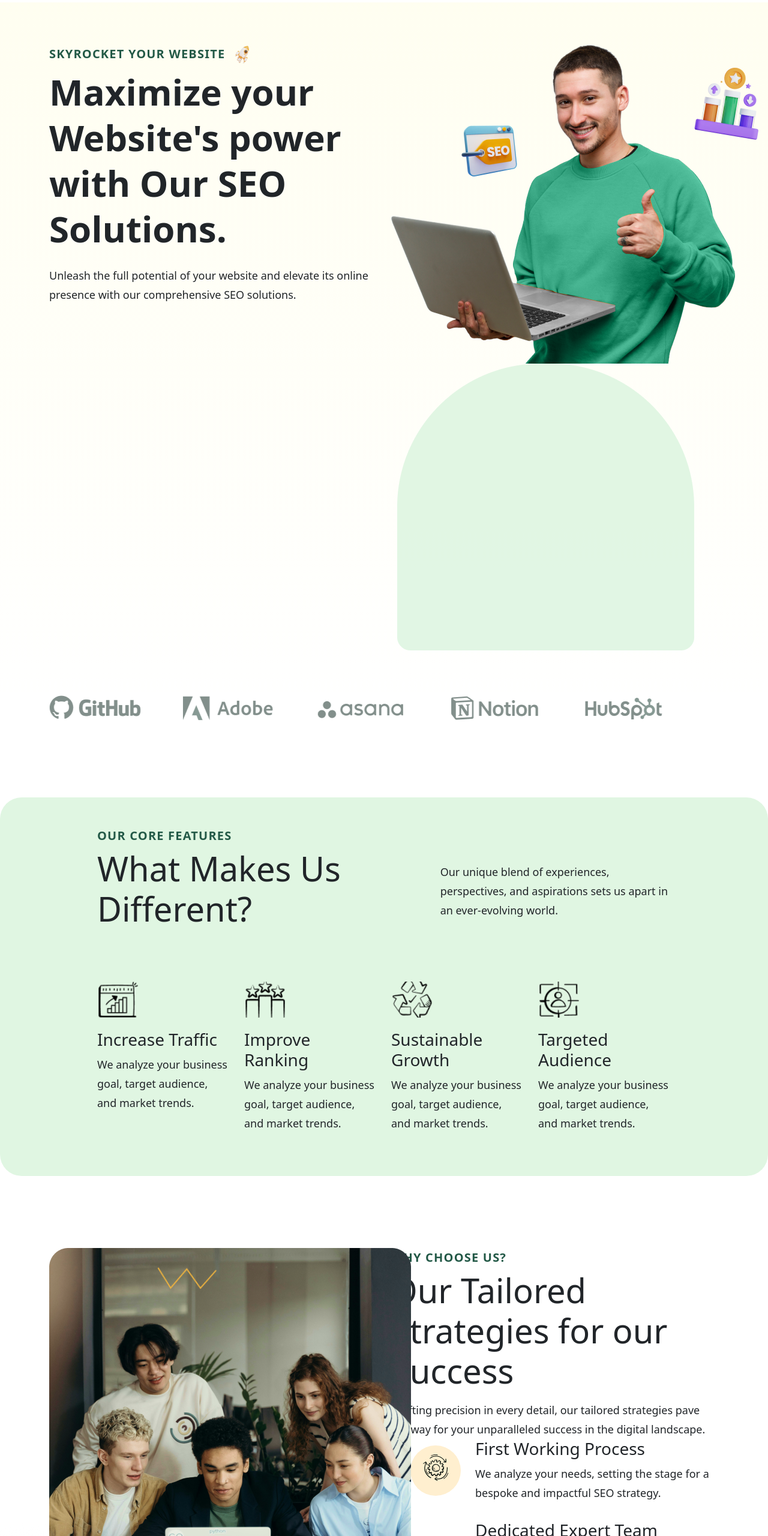
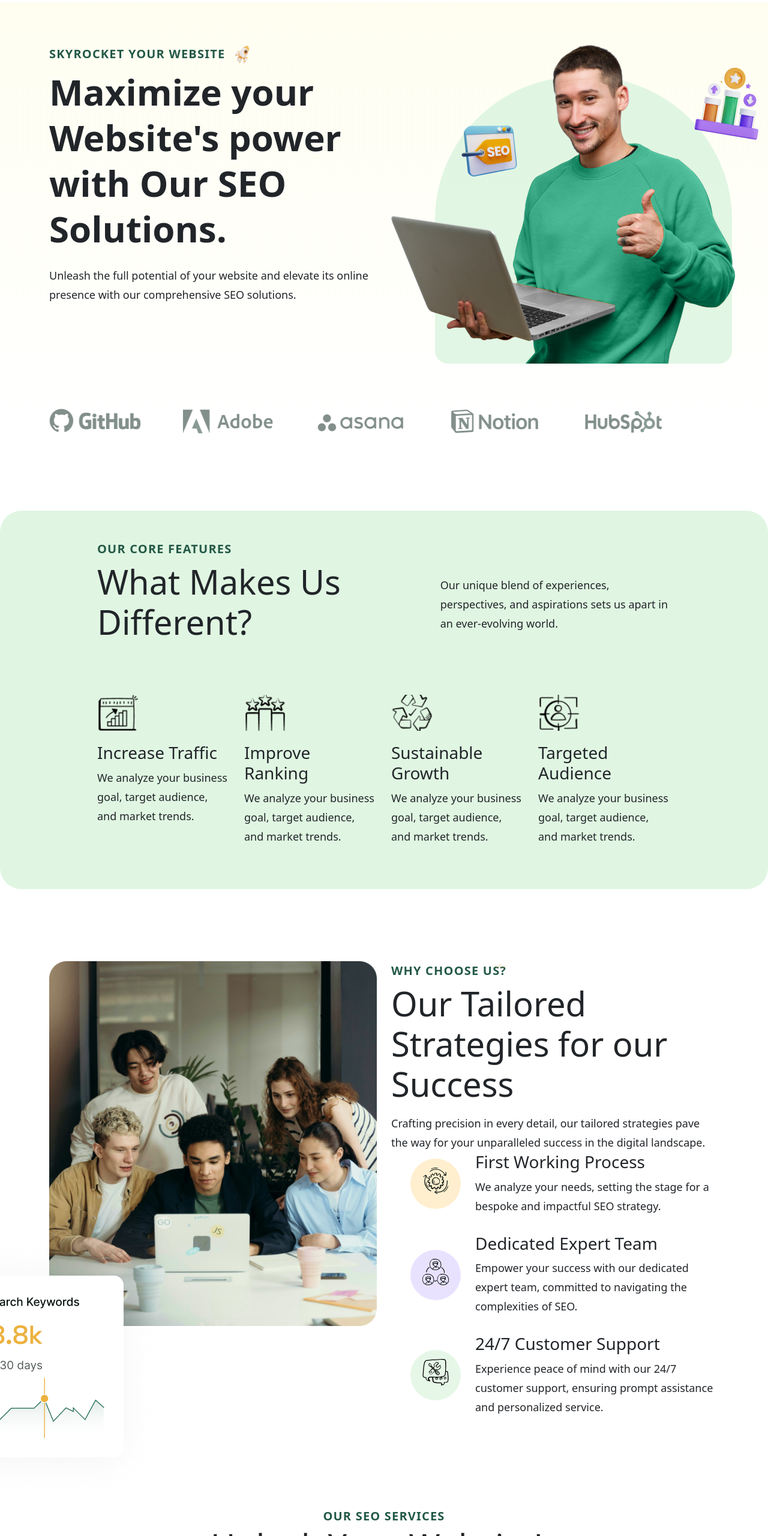
Before and after one commit to balaji-bilo/gatsby-my, a Gatsby site: page / in a window 1280 px wide. Shown: the part 160-2720 px from the top of the page at 60% size. Built offline with nearby package versions, Linux system fonts and the light colour scheme; Gatsby itself is replaced by a stand-in of ours.

Commit message:
Update site code

```diff
--- a/src/sections/home/AboutUs.js
+++ b/src/sections/home/AboutUs.js
@@ -12,22 +12,25 @@ const AboutUs = () => {
               src="../../assets/images/about/1.png"
               alt="about"
               placeholder="blurred"
-              layout="fixed"
+              layout="constrained"
               // className="w-full h-[200px] object-cover"
             />
 
-            <StaticImage
-              src="../../assets/images/about/kit1.png"
-              alt="about"
-              placeholder="blurred"
-              className="kit1"
+            <div className="kit1">
+              <StaticImage
+                src="../../assets/images/about/kit1.png"
+                alt="about"
+                placeholder="blurred"
+                layout="constrained"
+              />
+            </div>
 
-            />
             <StaticImage
               src="../../assets/images/about/shape.png"
               alt="about"
               placeholder="blurred"
               className="shape1"
+
             />
           </Col>
 
@@ -66,7 +69,8 @@ const AboutUs = () => {
                 <div className="">
                   <h3>Dedicated Expert Team</h3>
                   <p>
-                   Empower your success with our dedicated expert team, committed to navigating the complexities of SEO.
+                    Empower your success with our dedicated expert team,
+                    committed to navigating the complexities of SEO.
                   </p>
                 </div>
               </li>
@@ -80,7 +84,8 @@ const AboutUs = () => {
                 <div className="">
                   <h3>24/7 Customer Support</h3>
                   <p>
-                   Experience peace of mind with our 24/7 customer support, ensuring prompt assistance and personalized service.
+                    Experience peace of mind with our 24/7 customer support,
+                    ensuring prompt assistance and personalized service.
                   </p>
                 </div>
               </li>
--- a/src/style/responsive.css
+++ b/src/style/responsive.css
@@ -1,33 +1,32 @@
-@media (max-width:1199px) {
-    .banner-section .banner-logo{
+@media (max-width: 1199px) {
+  .banner-section .banner-logo {
     display: none;
   }
-    .reach-section .reach{
+  .reach-section .reach {
     display: none;
   }
-
+  .about-section .kit1{
+    display: none;
+  }
 }
 
-@media (max-width:991px) {
-
-    .feature-section{
+@media (max-width: 991px) {
+  .feature-section {
     padding: 20px;
   }
 }
 
-@media (max-width:477px) {
-    .client-section .card{
+@media (max-width: 477px) {
+  .client-section .card {
     padding: 30px 20px;
   }
-
 }
 
-@media (max-width:677px) {
-
-h2{
+@media (max-width: 677px) {
+  h2 {
     font-size: 30px;
   }
-h1{
+  h1 {
     font-size: 40px;
     line-height: 50px;
   }
--- a/src/style/style.css
+++ b/src/style/style.css
@@ -155,7 +155,7 @@ a {
 }
 
 .hero-bg {
-  position: absolute;
+  position: absolute !important;
   right: -10px;
   bottom: 0;
   z-index: 0;
@@ -168,7 +168,7 @@ a {
 }
 
 .banner-section .kit1 {
-  position: absolute;
+  position: absolute !important;
   top: 120px;
   left: 120px;
 }
```
Lines whose indentation alone changed are shown as unchanged.
